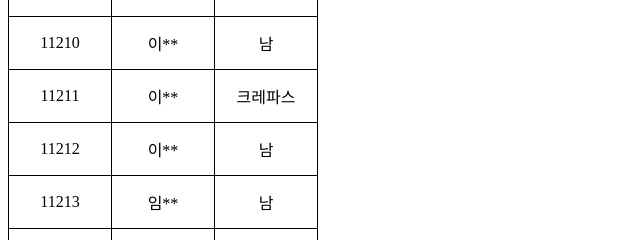
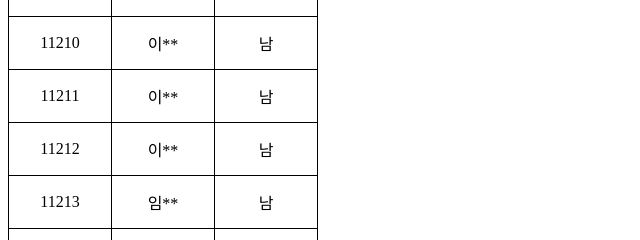
Before and after one commit to juwon0124/classroom, a plain HTML site: page index.html in a window 1280 px wide. Shown: the part 522-762 px from the top of the page, 0-640 px from the left. Drawn offline with Linux system fonts and the light colour scheme.

Commit message:
Update index.html

```diff
--- a/index.html
+++ b/index.html
@@ -84,7 +84,7 @@
         <tr>
             <td>11211</td>
             <td>이**</td>
-            <td>크레파스</td>
+            <td>남</td>
         </tr>
         <tr>
             <td>11212</td>
```
